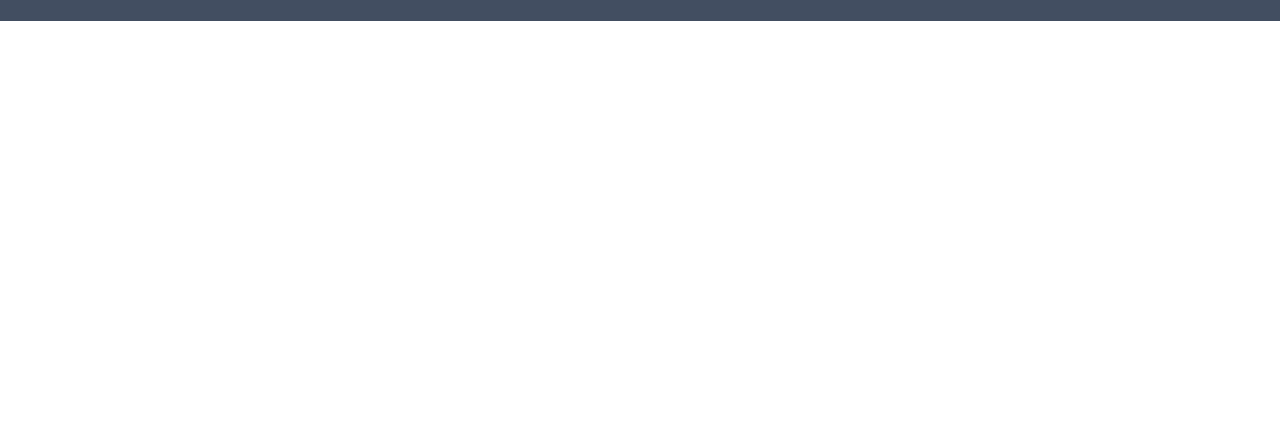
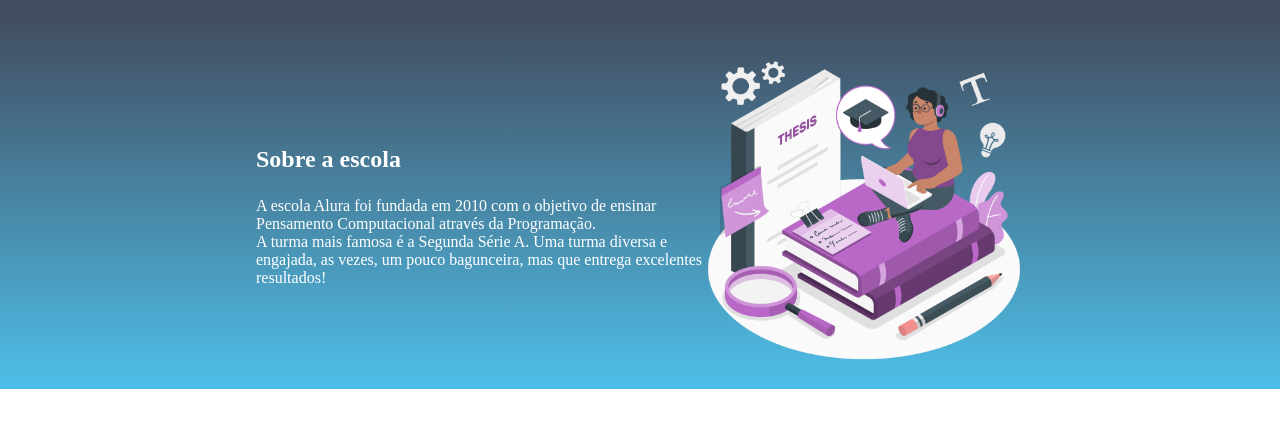
Before and after one commit to geovannag/site-turma-criativa, a plain HTML site: page index.html in a window 1280 px wide. Shown: the part 84-512 px from the top of the page. Drawn offline with Linux system fonts and the light colour scheme.

Commit message:
construindo a seção escola

```diff
--- a/index.html
+++ b/index.html
@@ -15,6 +15,18 @@
           <li class="cabecalho-lista-item">Estudante</li>
      </ul>
     </header>
+    <section class="escola">
+        <div class="escola-div-conteudo">
+            <h2 class="escola-titulo">Sobre a escola</h2>
+            <p class="escola-texto-um">A escola Alura foi fundada em 2010 com o objetivo de ensinar Pensamento Computacional através da Programação.</p>
+            <p class="escola-texto-dois">A turma mais famosa é a Segunda Série A. Uma turma diversa e engajada, as vezes, um pouco bagunceira, mas que entrega excelentes resultados!</p>
+      </div>
+
+      <img class="escola-imagem" src="Thesis-amico.png" alt="menina no computador">
+
+
+    </section>
 
 </body>
+
 </html>
--- a/style.css
+++ b/style.css
@@ -23,3 +23,24 @@
     margin: 0 16px;
     font-size: 24px;
 }
+
+.escola-imagem{
+   width: 25%
+}
+
+.escola{
+    background-image: linear-gradient(#424E61,#4EBFE9);
+    color: white;
+    display: flex;
+    justify-content: center;
+    align-items: center;
+    padding: 24px 0;
+}
+.escola-div-conteudo{
+    width: 35%;
+
+}
+
+.escola-titulo{
+    padding: 24px 0;
+}
```
Also changed, not shown: Thesis-amico.png (added).
